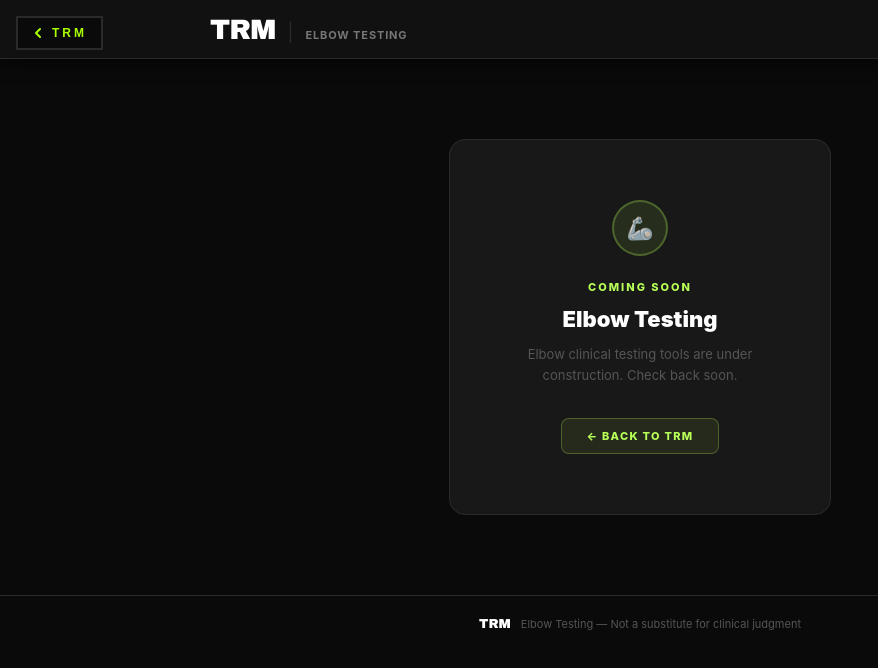
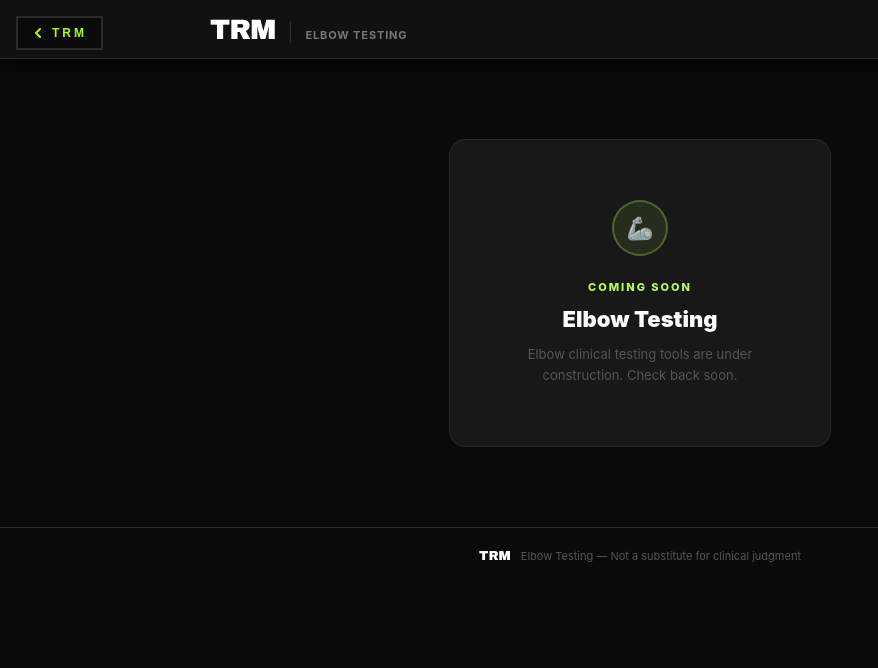
Before and after one commit to lucasdwinslow-pixel/TRM-Clinical-Tools, a React (Vite) app: page /elbow in a window 1280 px wide. Shown: the top 668 px of the page, without its empty margins (0-878 px from the left). Built offline with nearby package versions, Linux system fonts and the light colour scheme.

Commit message:
Add files via upload

```diff
--- a/src/apps/ElbowApp.jsx
+++ b/src/apps/ElbowApp.jsx
@@ -1,37 +1,43 @@
-import { useState } from "react";
-
-const LIME  = "#b8ff57";
-const BLACK = "#0a0a0a";
-const DARK  = "#111111";
+const LIME   = "#b8ff57";
+const BLACK  = "#0a0a0a";
+const DARK   = "#111111";
 const BORDER = "#2a2a2a";
-const MUTED = "#555555";
-const WHITE = "#ffffff";
-const CARD  = "#181818";
+const MUTED  = "#555555";
+const WHITE  = "#ffffff";
+const CARD   = "#181818";
 
 export default function ElbowApp() {
   return (
-    <div style={{ background: BLACK, minHeight: "100dvh", fontFamily: "'Inter',sans-serif", color: WHITE }}>
+    <div style={{ background: BLACK, minHeight: "100dvh",
+      fontFamily: "'Inter',system-ui,sans-serif", color: WHITE }}>
 
-      {/* Sticky header */}
-      <div style={{ background: DARK, borderBottom: `1px solid ${BORDER}`, position: "sticky",
-        top: 0, zIndex: 100, boxShadow: "0 2px 20px rgba(0,0,0,0.8)" }}>
+      {/* Sticky header — matches ShoulderApp/ElbowApp pattern exactly */}
+      <div style={{ background: DARK, borderBottom: `1px solid ${BORDER}`,
+        position: "sticky", top: 0, zIndex: 100,
+        boxShadow: "0 2px 20px rgba(0,0,0,0.8)" }}>
         <div style={{ maxWidth: 900, margin: "0 auto", padding: "0 20px" }}>
-          <div style={{ display: "flex", alignItems: "center", height: 58 }}>
+          <div style={{ display: "flex", alignItems: "center",
+            justifyContent: "space-between", height: 58 }}>
             <div style={{ display: "flex", alignItems: "baseline", gap: 12 }}>
-              <span style={{ fontFamily: "'Arial Black',Impact,sans-serif", fontSize: 28,
-                fontWeight: 900, color: WHITE, letterSpacing: "-1px" }}>TRM</span>
+              <span style={{ fontFamily: "'Arial Black',Impact,sans-serif",
+                fontSize: 28, fontWeight: 900, color: WHITE,
+                letterSpacing: "-1px" }}>TRM</span>
               <span style={{ color: BORDER, fontSize: 18 }}>|</span>
               <span style={{ fontSize: 11, fontWeight: 700, color: "#777",
-                letterSpacing: "0.08em", textTransform: "uppercase" }}>Elbow Testing</span>
+                letterSpacing: "0.08em", textTransform: "uppercase" }}>
+                Elbow Testing
+              </span>
             </div>
           </div>
         </div>
       </div>
 
       {/* Coming soon body */}
-      <div style={{ maxWidth: 900, margin: "0 auto", padding: "80px 20px", textAlign: "center" }}>
-        <div style={{ background: CARD, borderRadius: 16, border: `1px solid ${BORDER}`,
-          padding: "60px 40px", display: "inline-block", minWidth: 320 }}>
+      <div style={{ maxWidth: 900, margin: "0 auto",
+        padding: "80px 20px", textAlign: "center" }}>
+        <div style={{ background: CARD, borderRadius: 16,
+          border: `1px solid ${BORDER}`, padding: "60px 40px",
+          display: "inline-block", minWidth: 320 }}>
 
           <div style={{ width: 56, height: 56, borderRadius: "50%",
             background: LIME + "18", border: `2px solid ${LIME}44`,
@@ -49,24 +55,18 @@ export default function ElbowApp() {
             Elbow Testing
           </div>
 
-          <div style={{ fontSize: 13, color: MUTED, lineHeight: 1.6, maxWidth: 300, margin: "0 auto" }}>
+          <div style={{ fontSize: 13, color: MUTED, lineHeight: 1.6,
+            maxWidth: 300, margin: "0 auto" }}>
             Elbow clinical testing tools are under construction. Check back soon.
-          </div>
-
-          <div style={{ marginTop: 32 }}>
-            <a href="/" style={{ display: "inline-block", padding: "10px 24px", borderRadius: 8,
-              background: LIME + "14", border: `1px solid ${LIME}44`, color: LIME,
-              fontSize: 11, fontWeight: 800, letterSpacing: "0.12em",
-              textTransform: "uppercase", textDecoration: "none" }}>
-              ← Back to TRM
-            </a>
           </div>
         </div>
       </div>
 
       {/* Footer */}
-      <div style={{ borderTop: `1px solid ${BORDER}`, padding: "16px 20px", textAlign: "center" }}>
-        <span style={{ fontFamily: "'Arial Black',sans-serif", fontWeight: 900, color: WHITE, fontSize: 13 }}>TRM</span>
+      <div style={{ borderTop: `1px solid ${BORDER}`,
+        padding: "16px 20px", textAlign: "center" }}>
+        <span style={{ fontFamily: "'Arial Black',sans-serif",
+          fontWeight: 900, color: WHITE, fontSize: 13 }}>TRM</span>
         <span style={{ color: MUTED, fontSize: 11, marginLeft: 10 }}>
           Elbow Testing — Not a substitute for clinical judgment
         </span>
```
